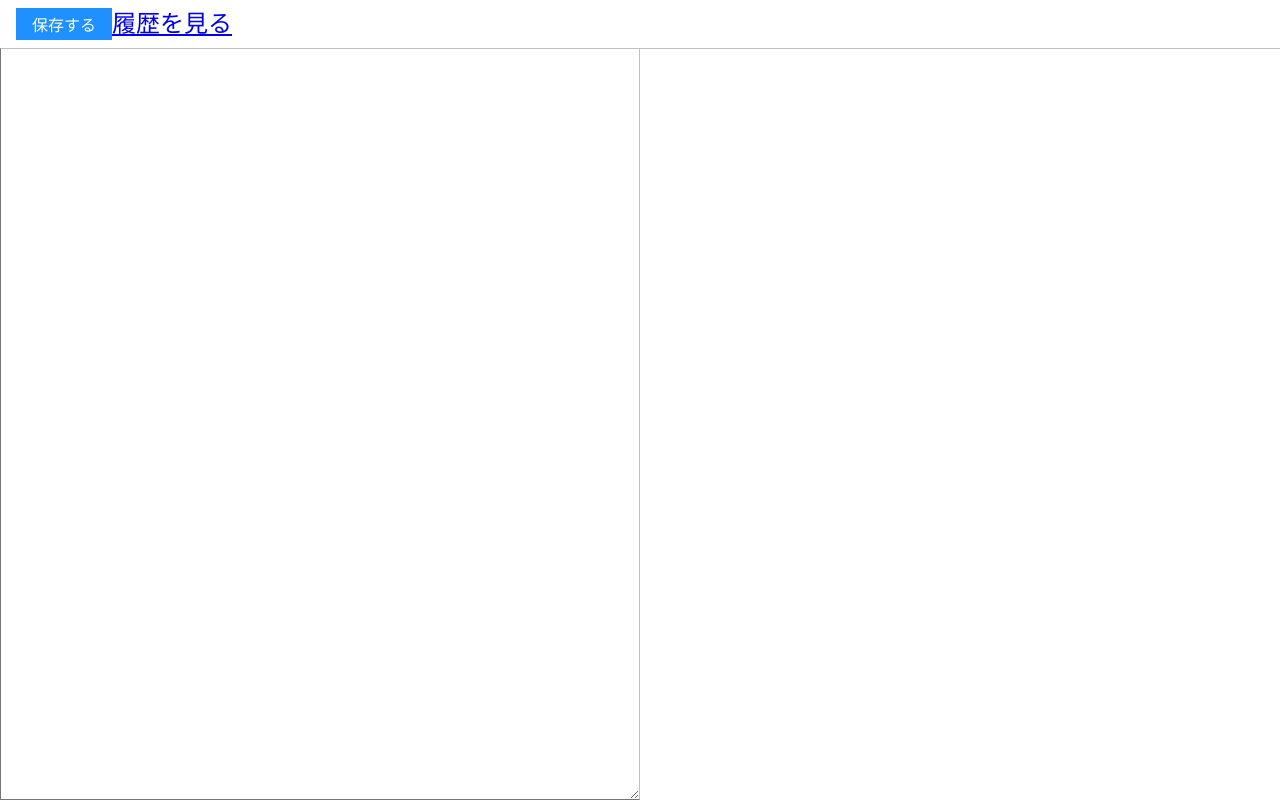
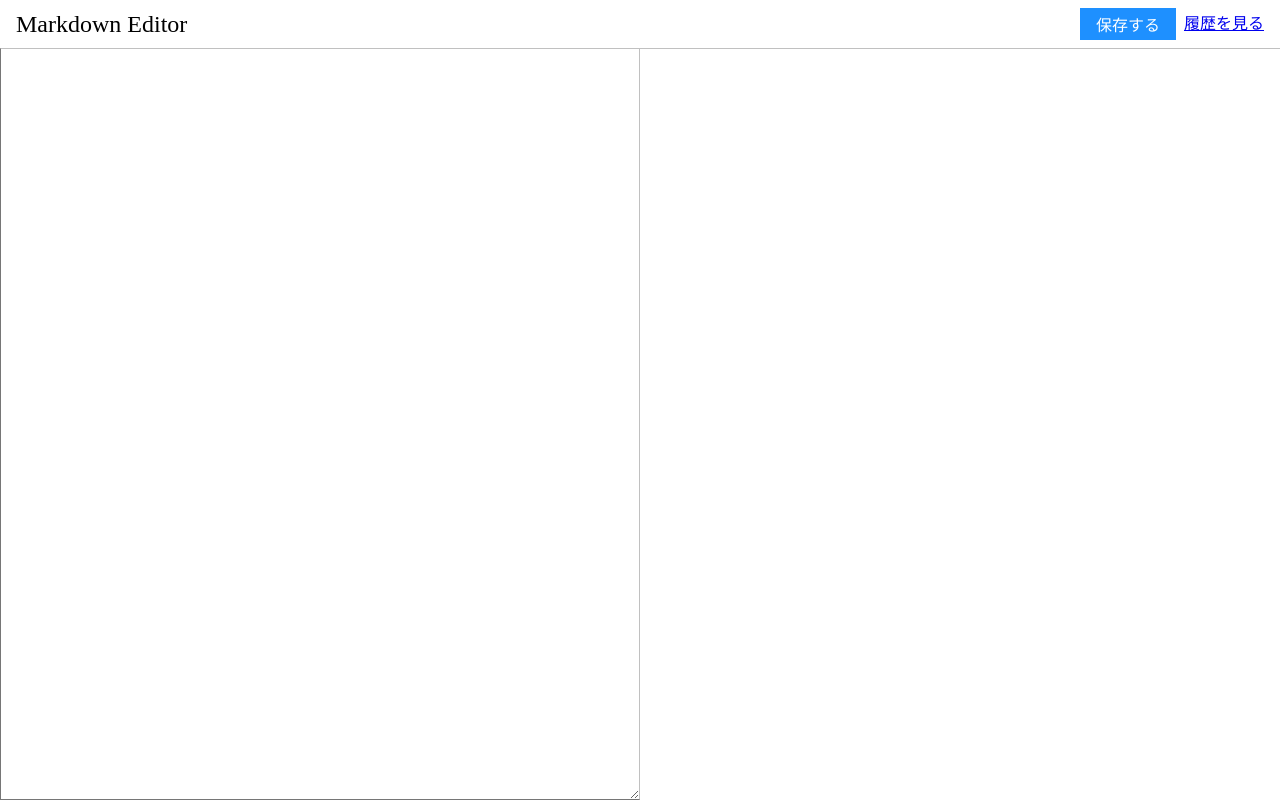
Before and after one commit to ishimori/techpit-markdown-editor, a React (Create React App) app: page /#/editor in a window 1280 px wide. Built offline with nearby package versions, Linux system fonts and the light colour scheme.

Commit message:
4-2まで終了

```diff
--- /dev/null
+++ b/src/components/header.tsx
@@ -0,0 +1,37 @@
+import React from "react";
+import styled from "styled-components";
+
+const HeaderWrapper = styled.header`
+  align-content: center;
+  display: flex;
+  height: 2rem;
+  justify-content: space-between;
+  line-height: 2rem;
+  padding: 0.5rem 1rem;
+`;
+
+const HeaderTitle = styled.div`
+  font-size: 1.5rem;
+`;
+
+const HeaderControl = styled.div`
+  align-content: center;
+  display: flex;
+  height: 2rem;
+  justify-content: center;
+
+  & > * {
+    margin-left: 0.5rem;
+  }
+`;
+interface Props {
+  title: string;
+  children: React.ReactNode;
+}
+
+export const Header: React.FC<Props> = (props) => (
+  <HeaderWrapper>
+    <HeaderTitle>{props.title}</HeaderTitle>
+    <HeaderControl>{props.children}</HeaderControl>
+  </HeaderWrapper>
+);
--- a/src/pages/editor.tsx
+++ b/src/pages/editor.tsx
@@ -6,25 +6,34 @@
 import { Button } from "components/button";
 import { SaveModal } from "components/save_modal";
 import { Link } from "react-router-dom";
+import { Header } from "../components/header";
 
 const StorageKey = "pages/editor:test";
 
-const Header = styled.header`
-  font-size: 1.5rem;
-  height: 2rem;
-  left: 0;
-  line-height: 2rem;
-  padding: 0.5rem 1rem;
-  position: fixed;
-  right: 0;
-  top: 0;
-`;
+// const Header = styled.header`
+//   font-size: 1.5rem;
+//   height: 2rem;
+//   left: 0;
+//   line-height: 2rem;
+//   padding: 0.5rem 1rem;
+//   position: fixed;
+//   right: 0;
+//   top: 0;
+// `;
 
-const HeaderControl = styled.div`
-  height: 2rem;
-  display: flex;
-  align-content: center;
-`;
+// const HeaderControl = styled.div`
+//   height: 2rem;
+//   display: flex;
+//   align-content: center;
+// `;
+
+// const Wrapper = styled.div`
+//   bottom: 0;
+//   left: 0;
+//   position: fixed;
+//   right: 0;
+//   top: 3rem;
+// `;
 
 const Wrapper = styled.div`
   bottom: 0;
@@ -32,6 +41,12 @@
   position: fixed;
   right: 0;
   top: 3rem;
+`;
+const HeaderArea = styled.div`
+  position: fixed;
+  right: 0;
+  top: 0;
+  left: 0;
 `;
 
 const TextArea = styled.textarea`
@@ -59,18 +74,15 @@
 
 export const Editor: React.FC = () => {
   const [text, setText] = useStateWithStorage("", StorageKey);
-  //   const saveMemo = (): void => {
-  //     putMemo("TITLE", text);
-  //   };
   const [showModal, setShowModal] = useState(false);
   return (
     <>
-      <Header>
-        <HeaderControl>
+      <HeaderArea>
+        <Header title="Markdown Editor">
           <Button onClick={() => setShowModal(true)}>保存する</Button>
           <Link to="/history">履歴を見る</Link>
-        </HeaderControl>
-      </Header>
+        </Header>
+      </HeaderArea>
       <Wrapper>
         <TextArea
           onChange={(event) => setText(event.target.value)}
--- a/src/pages/history.tsx
+++ b/src/pages/history.tsx
@@ -1,13 +1,33 @@
 import React from "react";
-import { useHistory } from "react-router-dom";
-import { Button } from "../components/button";
+import { Link, useHistory } from "react-router-dom";
+import styled from "styled-components";
+import { Header } from "../components/header";
+
+const HeaderArea = styled.div`
+  position: fixed;
+  right: 0;
+  top: 0;
+  left: 0;
+`;
+
+const Wrapper = styled.div`
+  bottom: 0;
+  left: 0;
+  position: fixed;
+  right: 0;
+  top: 3rem;
+  padding: 0 1rem;
+`;
 
 export const History: React.FC = () => {
-  const history = useHistory();
   return (
     <>
-      <h1>History</h1>
-      <Button onClick={() => history.push("/editor")}>エディタへ戻る</Button>
+      <HeaderArea>
+        <Header title="履歴">
+          <Link to="editor">エディタに戻る</Link>
+        </Header>
+      </HeaderArea>
+      <Wrapper>TODO:履歴表示</Wrapper>
     </>
   );
 };
```
